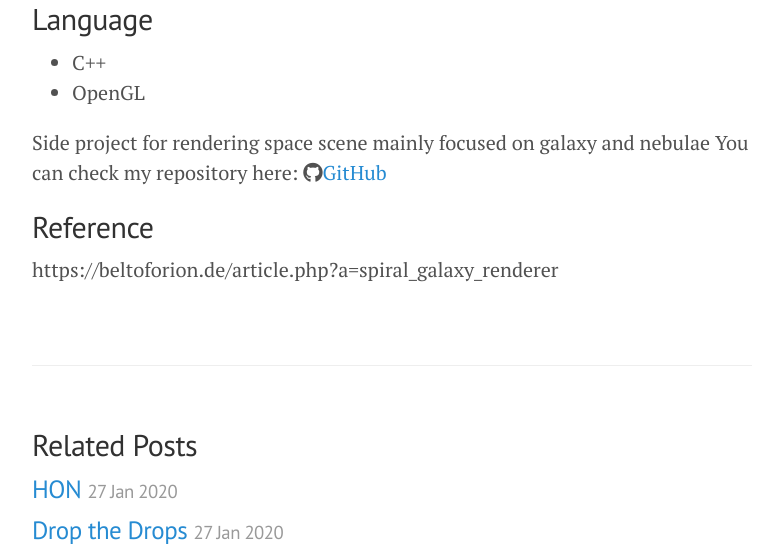
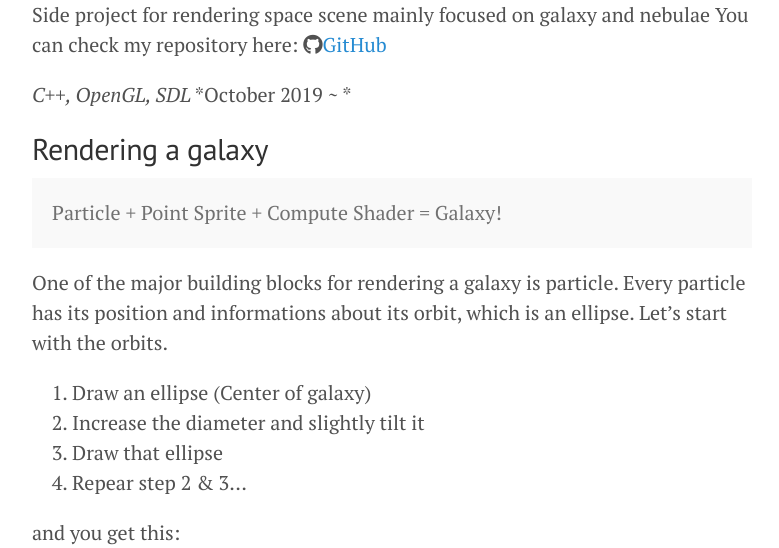
Before and after one commit to jooho556/jooho556.github.io, a Jekyll site: the page built from _posts/2020-01-27-Virtual-Space.md, in a window 1280 px wide and 1400 px high, scrolled down 491 px. Shown: the part 61-609 px from the top of the window, without its empty margins (248-1027 px from the left). Built offline with Jekyll 4.4.1, drawn with Linux system fonts in a browser that asks for light colours; nearby versions of some CDN libraries; some of the changed text lies outside the part shown; grey boxes are pictures that could not be loaded.

Commit message:
Update 2020-01-27-Virtual-Space.md

```diff
--- a/_posts/2020-01-27-Virtual-Space.md
+++ b/_posts/2020-01-27-Virtual-Space.md
@@ -11,12 +11,50 @@
 ![Galaxy](/assets/Galaxy.gif)
 -----
 
-## Language
-* C++
-* OpenGL
-
 Side project for rendering space scene mainly focused on galaxy and nebulae
 You can check my repository here: <i class="fab fa-github"></i>[GitHub](https://github.com/jooho556/Virtual-Space)
 
+*C++, OpenGL, SDL*
+*October 2019 ~ *
+
+## Rendering a galaxy
+
+<div class="message">
+  Particle + Point Sprite + Compute Shader = Galaxy!
+</div>
+
+One of the major building blocks for rendering a galaxy is particle. Every particle has its position and informations about its orbit, which is an ellipse. Let's start with the orbits.
+
+1. Draw an ellipse (Center of galaxy)
+2. Increase the diameter and slightly tilt it
+3. Draw that ellipse
+4. Repear step 2 & 3...
+
+and you get this:
+
+![Orbits](/assets/Orbits.png)
+
+Next step is put some particles to these otbits, but how? Maybe we could get x and y coordinate from equation of ellipse, but that is cumbersome process. We should use parametric equation of ellipse.
+
+>F(t) = (x(t), y(t))
+>x(t) = a * cos(t)
+>y(t) = b * sin(t)
+>(where a is major axis, b is minor axis)
+
+If t is 0, point goes to right side of the ellipse
+If t is π/2, point goes to left side of the ellipse
+...
+
+We can random values of t ranging from 0 to 2π if value a and b is given.
+
+## Rendering a nebula (Still in progress)
+
+![Nebula](/assets/Nebula.jpg)
+
+<div class="message">
+  Perlin Noise + ??? = Nebula!
+</div>
+
 ## Reference
 https://beltoforion.de/article.php?a=spiral_galaxy_renderer
+https://www.scratchapixel.com/lessons/procedural-generation-virtual-worlds/perlin-noise-part-2
```
